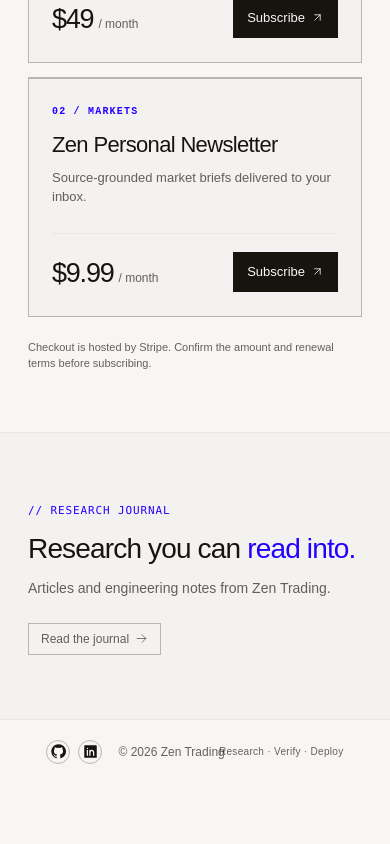
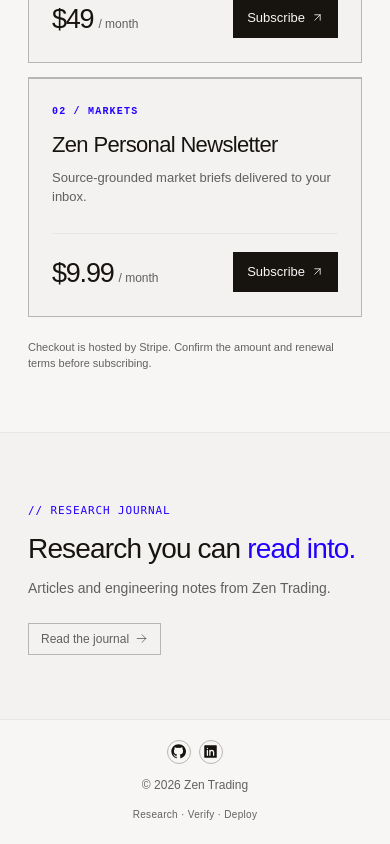
Before and after one commit to jfojellyfish-glitch/Conway-ui-reverse, a Next.js app: page / in a window 390 px wide. Shown: the part 4478-5322 px from the top of the page. Before the commit the page ends 5262 px from the top, so only its background shows below. Built offline with nearby package versions, Linux system fonts and the light colour scheme.

Commit message:
fix(mobile): prevent menu/footer credits overlap on narrow screens

```diff
--- a/src/app/globals.css
+++ b/src/app/globals.css
@@ -892,3 +892,50 @@ body.zen-v-a{--paper:#f7f8f7;--surface:#eef3f1;--surface-soft:#e7efeb;--ink:#1c2
   }
   .subscribe-strip .subscription-footnote { font-size: 11px; }
 }
+
+
+/* Mobile menu and footer: copyright must not overflow a fixed-width flex item. */
+@media (max-width: 767px) {
+  .menu-credits {
+    min-width: 0;
+    border-top: 1px solid var(--soft-line);
+    padding-top: 22px;
+  }
+  .menu-credits .credits {
+    display: grid;
+    grid-template-columns: minmax(0, 1fr);
+    justify-items: start;
+    align-items: start;
+    width: 100%;
+    row-gap: 11px;
+    column-gap: 0;
+  }
+  .menu-credits .social-links { margin-bottom: 4px; }
+  .menu-credits .copyright,
+  .menu-credits .gsa-footer-caption {
+    display: block;
+    min-width: 0;
+    max-width: 100%;
+    width: auto;
+    white-space: normal;
+  }
+  .menu-credits .gsa-footer-caption {
+    font-size: 11px;
+    line-height: 1.6;
+  }
+  .site-footer .credits {
+    display: flex;
+    flex-direction: column;
+    justify-content: flex-start;
+    align-items: center;
+    gap: 12px;
+  }
+  .site-footer .copyright {
+    width: auto;
+    max-width: 100%;
+    white-space: normal;
+  }
+  .site-footer .gsa-footer-caption { text-align: center; }
+  .full-footer .credits { align-items: flex-start; }
+  .full-footer .gsa-footer-caption { text-align: left; }
+}
```
